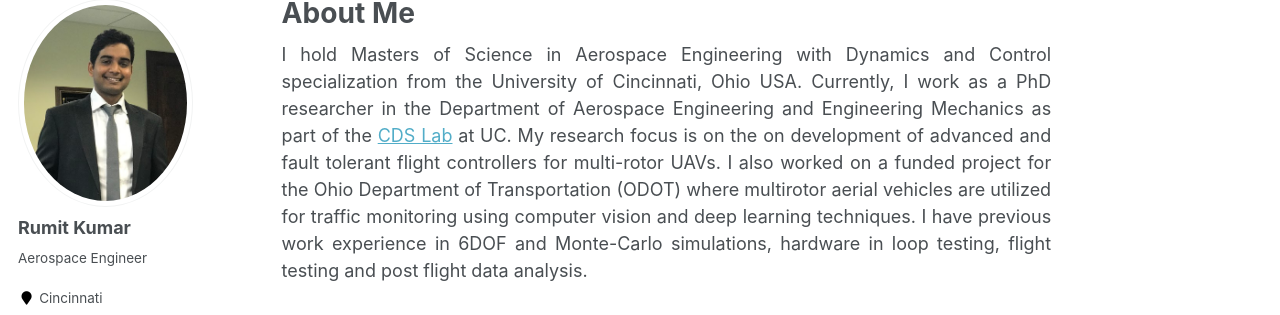
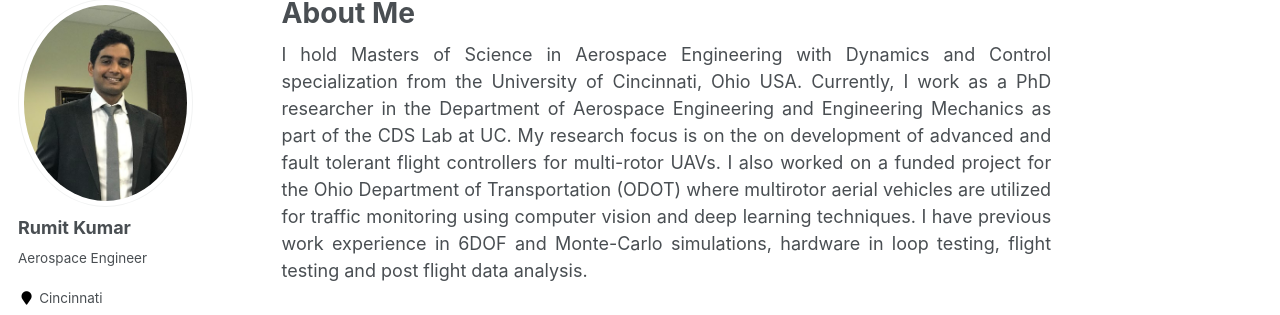
Before and after one commit to kumarrt/kumarrt.github.io, a Jekyll site: the page built from _pages/about.md, in a window 1280 px wide. Shown: the part 119-434 px from the top of the page. Built offline with Jekyll 4.4.1, drawn with Linux system fonts in a browser that asks for light colours; some web fonts are replaced; part of the change alters nothing that is shown.

Commit message:
Update about.md

```diff
--- a/_pages/about.md
+++ b/_pages/about.md
@@ -7,7 +7,7 @@ redirect_from:
   - /about/
   - /about.html
 ---
-<div style="text-align: justify"> I hold Masters of Science in Aerospace Engineering with Dynamics and Control specialization from the University of Cincinnati, Ohio USA. Currently, I work as a PhD researcher in the Department of Aerospace Engineering and Engineering Mechanics as part of the <a href="https://ceas.uc.edu/research/centers-labs/cooperative-distributed-systems-lab.html">CDS Lab</a> at UC. My research focus is on the on development of advanced and fault tolerant flight controllers for multi-rotor UAVs. I also worked on a funded project for the Ohio Department of Transportation (ODOT) where multirotor aerial vehicles are utilized for traffic monitoring using computer vision and deep learning techniques. I have previous work experience in 6DOF and Monte-Carlo simulations, hardware in loop testing, flight testing and post flight data analysis. </div>
+<div style="text-align: justify"> I hold Masters of Science in Aerospace Engineering with Dynamics and Control specialization from the University of Cincinnati, Ohio USA. Currently, I work as a PhD researcher in the Department of Aerospace Engineering and Engineering Mechanics as part of the CDS Lab at UC. My research focus is on the on development of advanced and fault tolerant flight controllers for multi-rotor UAVs. I also worked on a funded project for the Ohio Department of Transportation (ODOT) where multirotor aerial vehicles are utilized for traffic monitoring using computer vision and deep learning techniques. I have previous work experience in 6DOF and Monte-Carlo simulations, hardware in loop testing, flight testing and post flight data analysis. </div>
 
 
 
```
